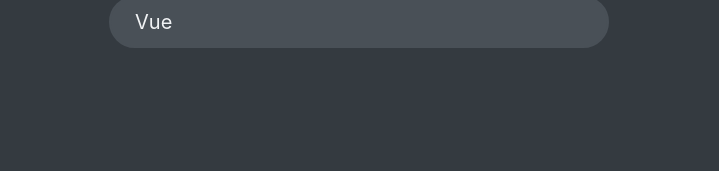
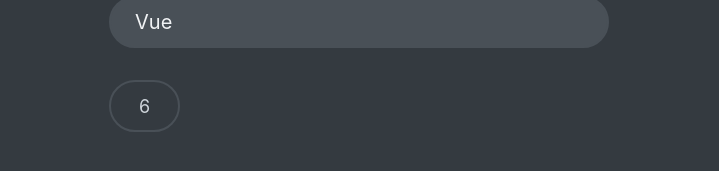
Before and after one commit to StasMasevych/QuizApp-React, a React (Create React App) app: page / in a window 1280 px wide. Both pictures are taken after a click on the button "Let's start". Shown: the part 569-740 px from the top of the page, without its empty margins (281-1000 px from the left). Built offline with nearby package versions, Linux system fonts and the light colour scheme; data requests are answered from the project's data file.

Commit message:
adding basic timer

```diff
--- a/src/components/App.js
+++ b/src/components/App.js
@@ -9,6 +9,8 @@
 import Progress from "./Progress";
 import NextButton from "./NextButton";
 import FinishedScreen from "./FinishedScreen";
+import Footer from "./Footer";
+import Timer from "./Timer";
 
 function App() {
   const initialState = {
@@ -17,6 +19,7 @@
     answer: null,
     points: 0,
     highscore: 0,
+    secondsRemaining: 10,
 
     //"loading", "error", "ready", "active", "finished"
     status: "loading",
@@ -87,9 +90,25 @@
             : state.points,
       };
     }
+
+    if (action.type === "tick") {
+      return {
+        ...state,
+        secondsRemaining: state.secondsRemaining - 1,
+        status: state.secondsRemaining === 0 ? "finished" : state.status,
+      };
+    }
   }
   const [state, dispatch] = useReducer(reducer, initialState);
-  const { questions, status, index, answer, points, highscore } = state;
+  const {
+    questions,
+    status,
+    index,
+    answer,
+    points,
+    highscore,
+    secondsRemaining,
+  } = state;
 
   const numberOfQuestions = questions.length;
 
@@ -130,12 +149,15 @@
               dispatch={dispatch}
               answer={answer}
             />
+            <Footer>
+              <Timer dispatch={dispatch} secondsRemaining={secondsRemaining} />
               <NextButton
                 answer={answer}
                 dispatch={dispatch}
                 index={index}
                 numberOfQuestions={numberOfQuestions}
               />
+            </Footer>
           </>
         )}
         {status === "finished" && (
--- /dev/null
+++ b/src/components/Footer.js
@@ -0,0 +1,7 @@
+import React from "react";
+
+function Footer({ children }) {
+  return <footer>{children}</footer>;
+}
+
+export default Footer;
--- /dev/null
+++ b/src/components/Timer.js
@@ -0,0 +1,12 @@
+import React, { useEffect } from "react";
+
+function Timer({ dispatch, secondsRemaining }) {
+  useEffect(() => {
+    setInterval(() => {
+      dispatch({ type: "tick" });
+    }, 1000);
+  }, []);
+  return <div className="timer">{secondsRemaining}</div>;
+}
+
+export default Timer;
```
Lines whose indentation alone changed are shown as unchanged.
